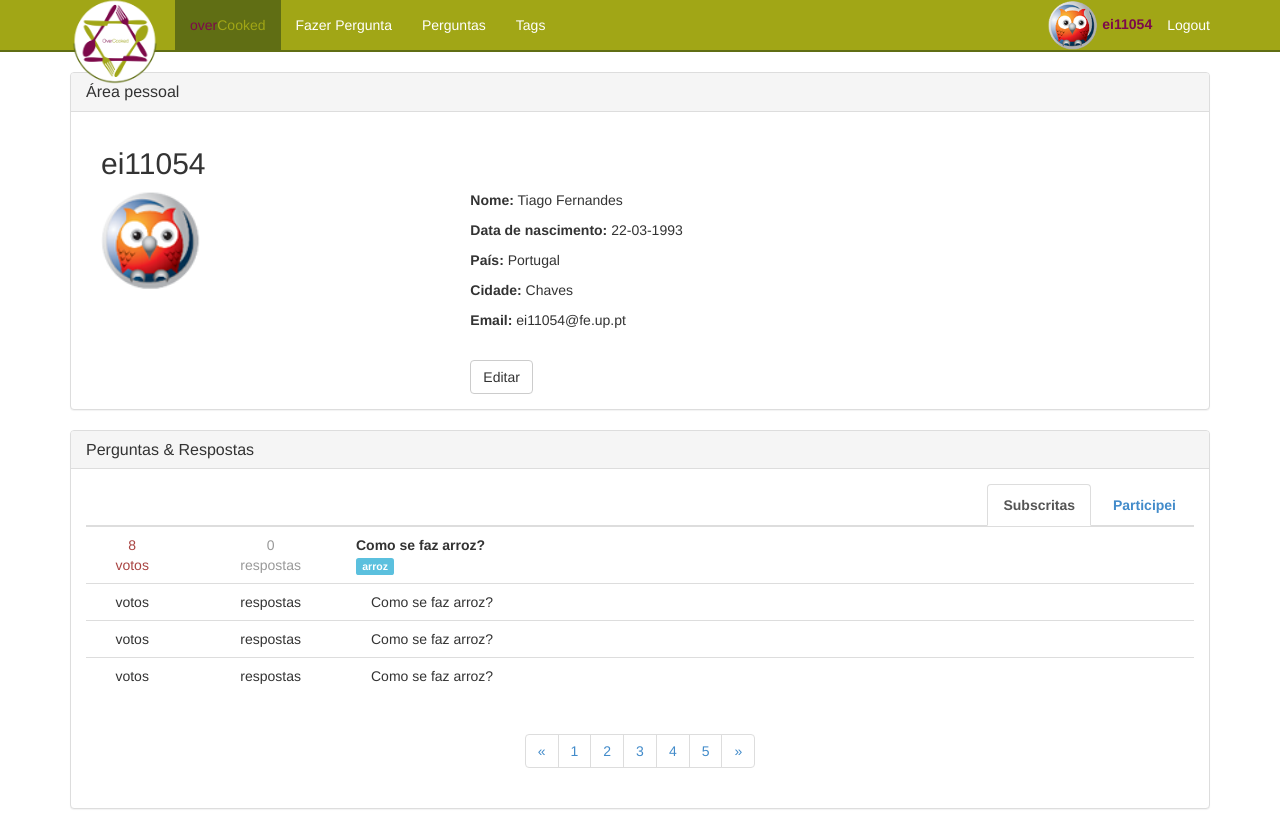
After one commit to dvn123/overCooked, a PHP site: page /perfil.html in a window 1280 px wide. The commit adds this page. Run offline with PHP 8.4, Linux system fonts and the light colour scheme; some libraries are stand-ins or nearby versions.

Commit message:
added profile

```diff
--- a/public_html/css/styles.css
+++ b/public_html/css/styles.css
@@ -99,3 +99,22 @@ img {
 .text-pink {
 	color: #7d094a;
 }
+
+/****    *******/
+  img{
+    margin-top: -19px;
+    height: 90px;
+  }
+
+  .nav-tabs > li, .nav-pills > li {
+    float:none;
+    display:inline-block;
+    *display:inline; /* ie7 fix */
+    zoom:1; /* hasLayout ie7 trigger */
+  }
+
+  .nav-tabs, .nav-pills {
+    text-align:right;
+  }
+
+  /****    *******/
--- /dev/null
+++ b/public_html/perfil.html
@@ -0,0 +1,150 @@
+<!DOCTYPE html>
+<html>
+<head>
+
+  <title>Bootstrap 3</title>
+  <meta charset="UTF-8">
+  <meta name="viewport" content="width=device-width, initial-scale=1.0">
+  <link href = "css/bootstrap-3.1.1/css/bootstrap.css" rel = "stylesheet">
+  <link href = "css/styles.css" rel = "stylesheet">
+
+</head>
+<body>
+  <div class = "navbar navbar-default navbar-static-top">
+    <div class = "container">
+
+      <a href = "#" class = "navbar-brand"><img src="images/food-logo1.png"></a>
+
+
+      <button class = "navbar-toggle" data-toggle = "collapse" data-target = ".navHeaderCollapse">
+        <span class = "icon-bar"></span>
+        <span class = "icon-bar"></span>
+        <span class = "icon-bar"></span>
+      </button>
+
+      <div class = "collapse navbar-collapse navHeaderCollapse">
+
+        <ul class = "nav navbar-nav navbar-right pull-left">
+
+          <li class = "active"> <a href = "#"><span style="color:#7d094a;">over</span><span style="color:#a1a616;">Cooked</span></a></li>
+          <li ><a href = "#">Fazer Pergunta</a></li>
+          <li><a href = "#">Perguntas</a></li>
+
+          <li><a href = "#">Tags</a></li>
+
+        </ul>
+        <ul class="nav navbar-nav navbar-right pull-right">
+          <li> <span><a href="#"><img src="images/prolog.png" style="width:50px;height:50px;margin-top:0px;"> </img> <span class="text-pink"><b>ei11054</b></span></a></span></li>
+          <li> </li>
+          <li> <a href="#">Logout</a> </li>
+        </ul>
+      </div>
+    </div>
+  </div>
+
+  <div class="container">
+   <div class="panel panel-default">
+    <div class="panel-heading">
+      <h3 class="panel-title">Área pessoal</h3>
+    </div>
+    <div class="panel-body">
+      <h2 class="col-lg-12">ei11054</h2>
+      <div class="col-lg-4 ">
+        <img src="images/prolog.png" style="width:100px;height:100px;margin-top:0px;">
+      </div>
+
+      <div class="col-lg-8">
+
+        <p><b>Nome:</b> Tiago Fernandes</p>
+        <p><b>Data de nascimento:</b> 22-03-1993</p>
+        <p><b>País:</b> Portugal</p>
+        <p><b>Cidade:</b> Chaves</p>
+        <p><b>Email:</b> ei11054@fe.up.pt</p>
+
+        <br>
+        <a href="#" class="btn btn-default">Editar</a>
+      </div>
+
+    </div>
+  </div>
+</div>
+
+<div class="container" >
+  <div class="panel panel-default">
+    <div class="panel-heading">
+      <h3 class="panel-title">Perguntas & Respostas</h3>
+    </div>
+    <div class="panel-body">
+     <ul class="nav nav-tabs ">
+      <li class="active"><a href="#home" data-toggle="tab"><b>Subscritas</b></a></li>
+      <li><a href="#profile" data-toggle="tab"><b>Participei</b></a></li>
+              <!--<li><a href="#messages" data-toggle="tab">Messages</a></li>
+              <li><a href="#settings" data-toggle="tab">Settings</a></li> -->
+            </ul>
+
+            <!-- Tab panes -->
+            <div class="tab-content">
+              <div class="tab-pane active" id="home">
+                <table class="table table-hover .table-responsive ">
+                  <tr>
+                    <td class="col-md-1 text-center">
+                      <div class="row text-danger">8</div>
+                      <div class="row text-danger">votos</div>
+                    </td>
+                    <td class="col-md-2 text-center text-muted">
+                      <div class="row">0</div>
+                      <div class="row">respostas</div>
+                    </td>
+                    <td>
+                      <div class="row"><b>Como se faz arroz?</b></div>
+                      <div class="row"><a class="label label-info">arroz</a></div>
+
+
+                    </td>
+                  </tr>
+                  <tr>
+                    <td class="text-center">votos</td><td class="text-center">respostas</td><td>Como se faz arroz?</td>
+                  </tr> <tr>
+                  <td class="text-center">votos</td><td class="text-center">respostas</td><td>Como se faz arroz?</td>
+                </tr> <tr>
+                <td class="text-center">votos</td><td class="text-center">respostas</td><td>Como se faz arroz?</td>
+              </tr>
+
+
+            </table>
+            <div class="text-center">
+              <ul class="pagination">
+                <li><a href="#">&laquo;</a></li>
+                <li><a href="#">1</a></li>
+                <li><a href="#">2</a></li>
+                <li><a href="#">3</a></li>
+                <li><a href="#">4</a></li>
+                <li><a href="#">5</a></li>
+                <li><a href="#">&raquo;</a></li>
+              </ul>
+            </div>
+                <!--<div class="panel panel-default">
+                  <div class="col-md-1">
+
+                  </div>
+                  <div class="col-md-1">
+                    respostas
+                  </div>
+                  <div class="col-md-8">
+                    Como se faz arroz?
+                  </div>
+
+
+                </div> -->
+              </div>
+              <div class="tab-pane" id="profile">...</div>
+            </div>
+          </div>
+        </div>
+      </div>
+
+      <script src = "http://ajax.googleapis.com/ajax/libs/jquery/1.10.2/jquery.min.js"></script>
+      <script src = "js/libs/bootstrap/bootstrap.js"></script>
+
+    </body>
+    </html>
```
